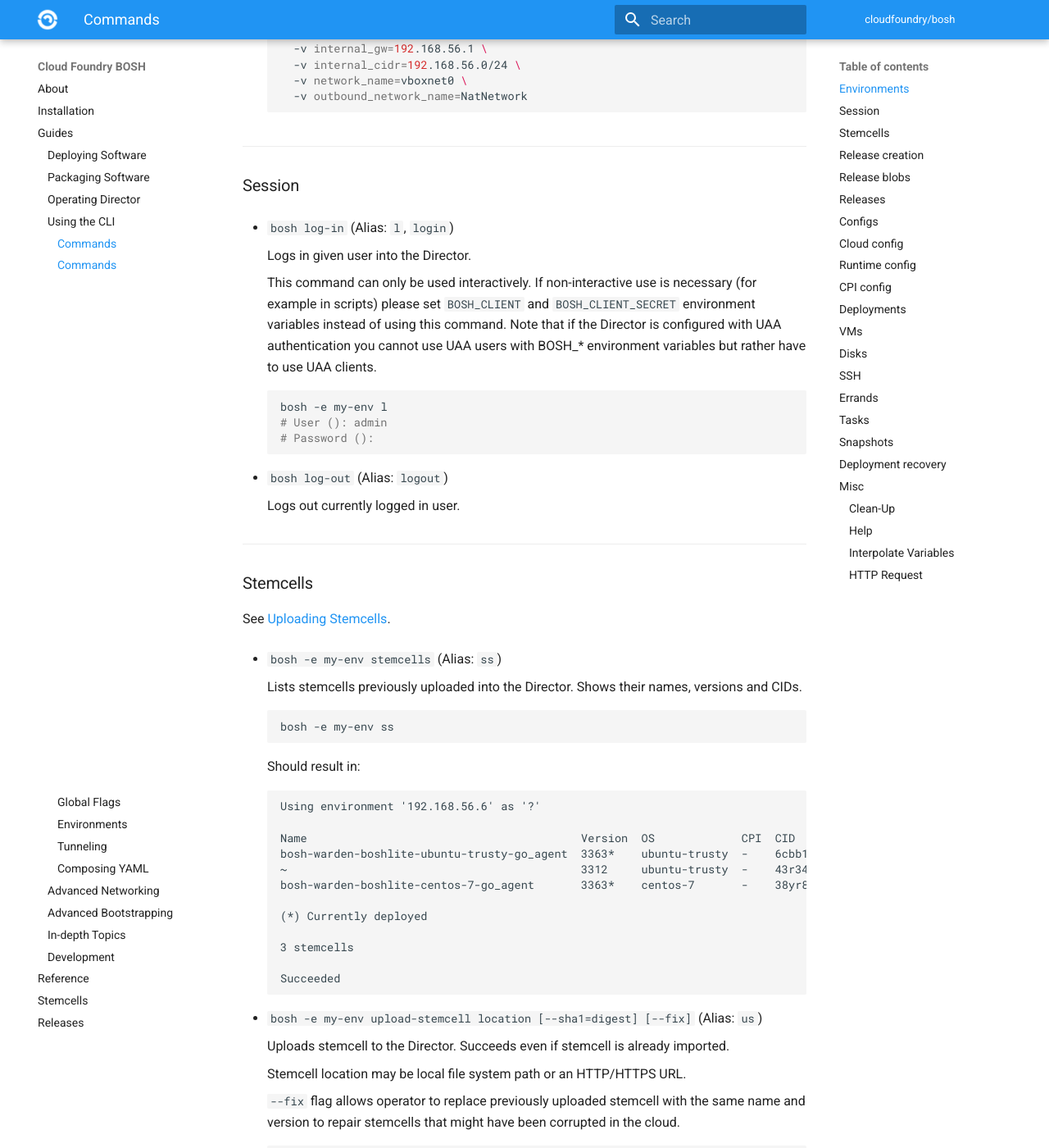
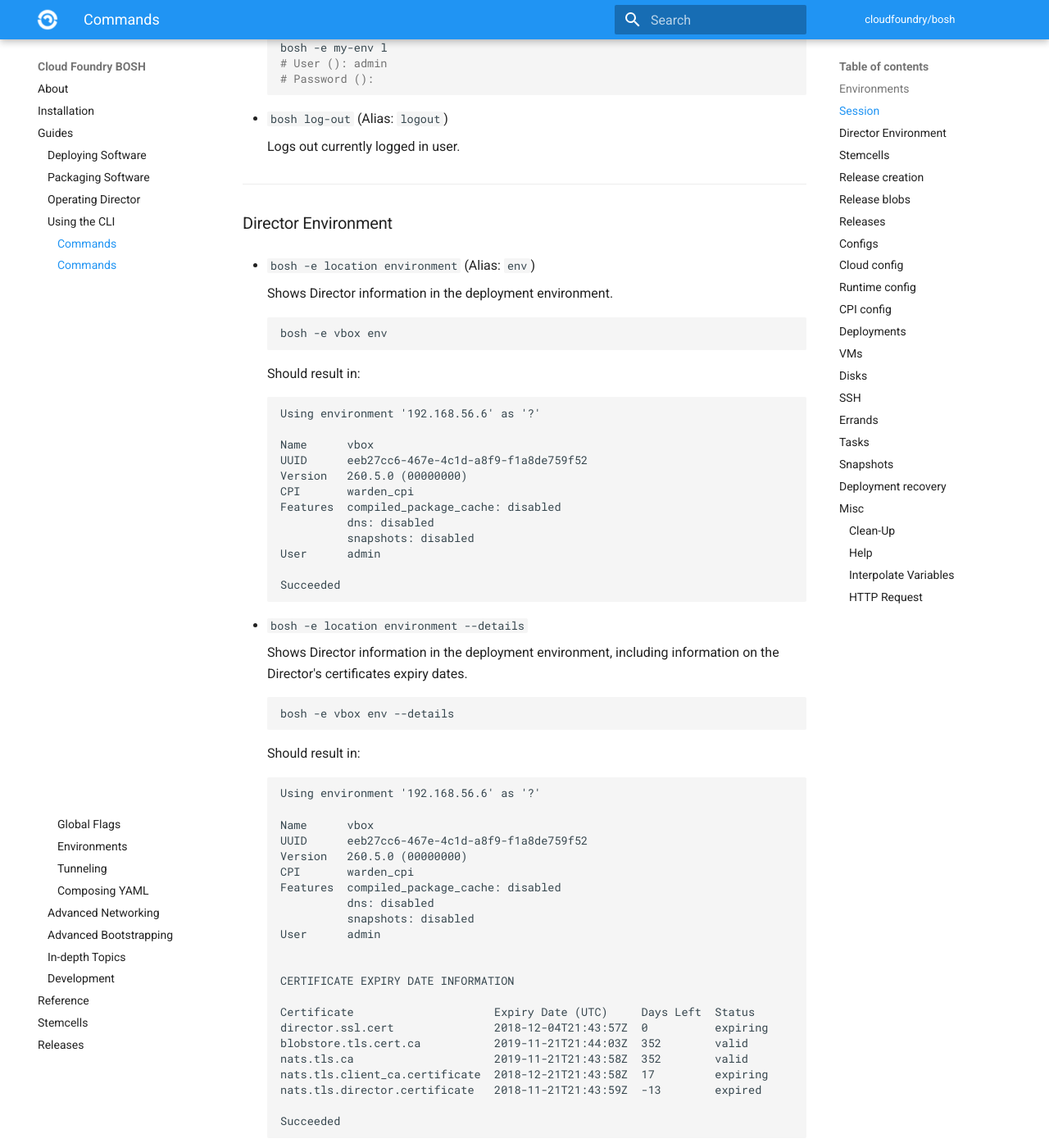
Before and after one commit to cloudfoundry/docs-bosh, an MkDocs documentation site: the page built from content/cli-v2.md, in a window 1280 px wide and 1400 px high, scrolled down 2280 px. Shown: the whole window at 82% size. Built offline with MkDocs 1.6.1 and Material for MkDocs 9.7.7, drawn with Linux system fonts in a browser that asks for light colours; old or Windows-style settings are respelled for this version of MkDocs; some of the changed text lies outside the part shown.

Commit message:
Add CLI documentation for `bosh env --details`
- Running `bosh env --details`  displays the Director's certificates expiry dates

[#162420623](https://www.pivotaltracker.com/story/show/162420623)

````diff
--- a/content/cli-v2.md
+++ b/content/cli-v2.md
@@ -60,31 +60,6 @@ See [Environments](cli-envs.md).
     bosh alias-env gcp -e 10.0.0.6 --ca-cert <(bosh int creds.yml --path /director_ssl/ca)
     ```
 
-- `bosh -e location environment` (Alias: `env`)
-
-    Shows Director information in the deployment environment.
-
-    ```shell
-    bosh -e vbox env
-    ```
-
-    Should result in:
-
-    ```text
-    Using environment '192.168.56.6' as '?'
-
-    Name      vbox
-    UUID      eeb27cc6-467e-4c1d-a8f9-f1a8de759f52
-    Version   260.5.0 (00000000)
-    CPI       warden_cpi
-    Features  compiled_package_cache: disabled
-              dns: disabled
-              snapshots: disabled
-    User      admin
-
-    Succeeded
-    ```
-
 - `bosh delete-env manifest.yml [--state path] [-v ...] [-o ...] [--vars-store path]`
 
     Deletes previously created VM based on the manifest. Same flags provided to `create-env` command should be given to the `delete-env` command.
@@ -125,6 +100,70 @@ See [Environments](cli-envs.md).
 - `bosh log-out` (Alias: `logout`)
 
     Logs out currently logged in user.
+
+---
+### Director Environment {: #director-env}
+
+- `bosh -e location environment` (Alias: `env`)
+
+    Shows Director information in the deployment environment.
+
+    ```shell
+    bosh -e vbox env
+    ```
+
+    Should result in:
+
+    ```text
+    Using environment '192.168.56.6' as '?'
+
+    Name      vbox
+    UUID      eeb27cc6-467e-4c1d-a8f9-f1a8de759f52
+    Version   260.5.0 (00000000)
+    CPI       warden_cpi
+    Features  compiled_package_cache: disabled
+              dns: disabled
+              snapshots: disabled
+    User      admin
+
+    Succeeded
+    ```
+
+- `bosh -e location environment --details`
+
+    Shows Director information in the deployment environment, including information on the Director's certificates expiry dates.
+
+    ```shell
+    bosh -e vbox env --details
+    ```
+
+    Should result in:
+
+    ```text
+    Using environment '192.168.56.6' as '?'
+
+    Name      vbox
+    UUID      eeb27cc6-467e-4c1d-a8f9-f1a8de759f52
+    Version   260.5.0 (00000000)
+    CPI       warden_cpi
+    Features  compiled_package_cache: disabled
+              dns: disabled
+              snapshots: disabled
+    User      admin
+
+
+    CERTIFICATE EXPIRY DATE INFORMATION
+
+    Certificate                     Expiry Date (UTC)     Days Left  Status
+    director.ssl.cert               2018-12-04T21:43:57Z  0          expiring
+    blobstore.tls.cert.ca           2019-11-21T21:44:03Z  352        valid
+    nats.tls.ca                     2019-11-21T21:43:58Z  352        valid
+    nats.tls.client_ca.certificate  2018-12-21T21:43:58Z  17         expiring
+    nats.tls.director.certificate   2018-11-21T21:43:59Z  -13        expired
+
+    Succeeded
+    ```
+    The `Status` column is a visual shortcut that lists expired certificates in _red_, expiring (less than 30 full days) certificates in _yellow_ and all others in _green_.
 
 ---
 ### Stemcells {: #stemcell-mgmt }
````
